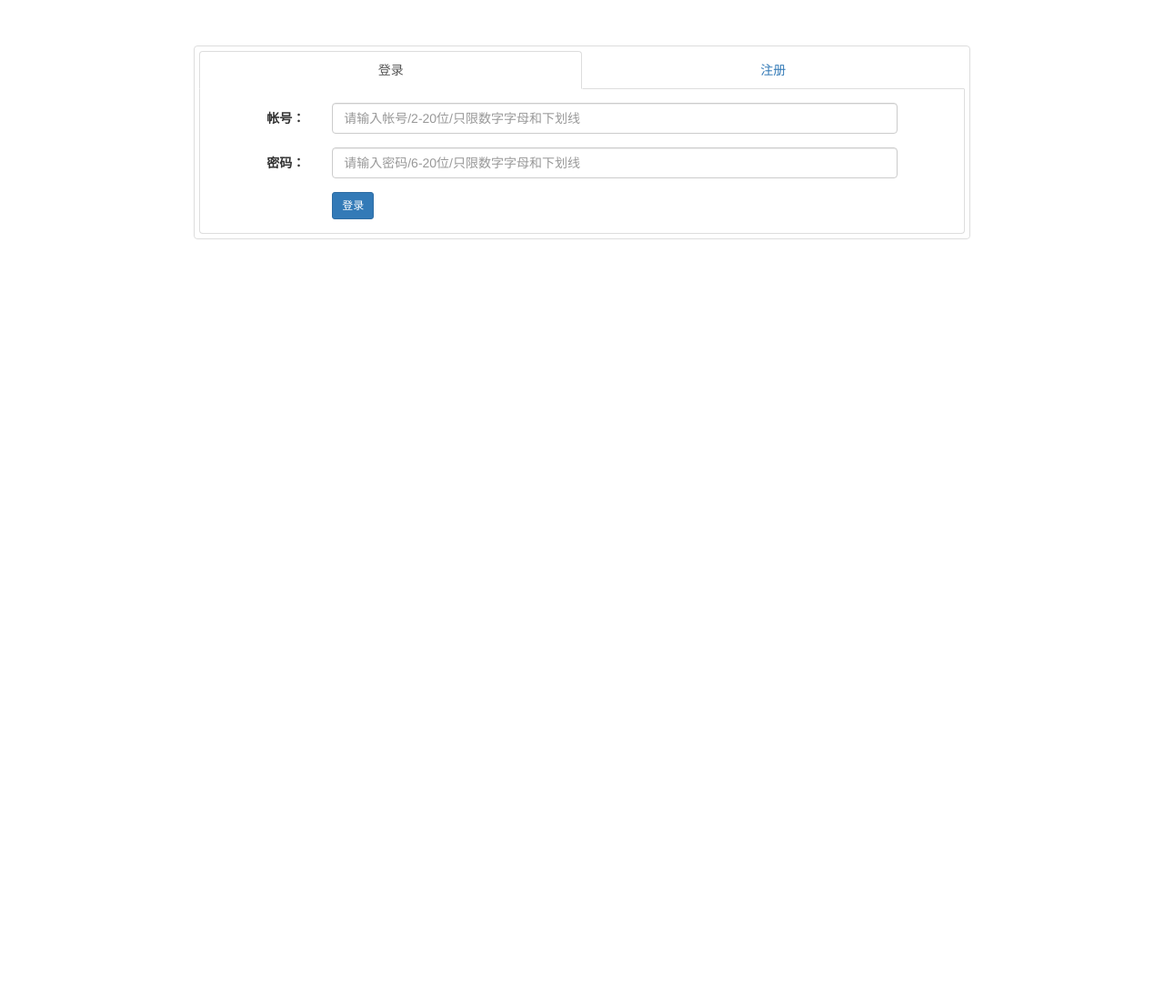
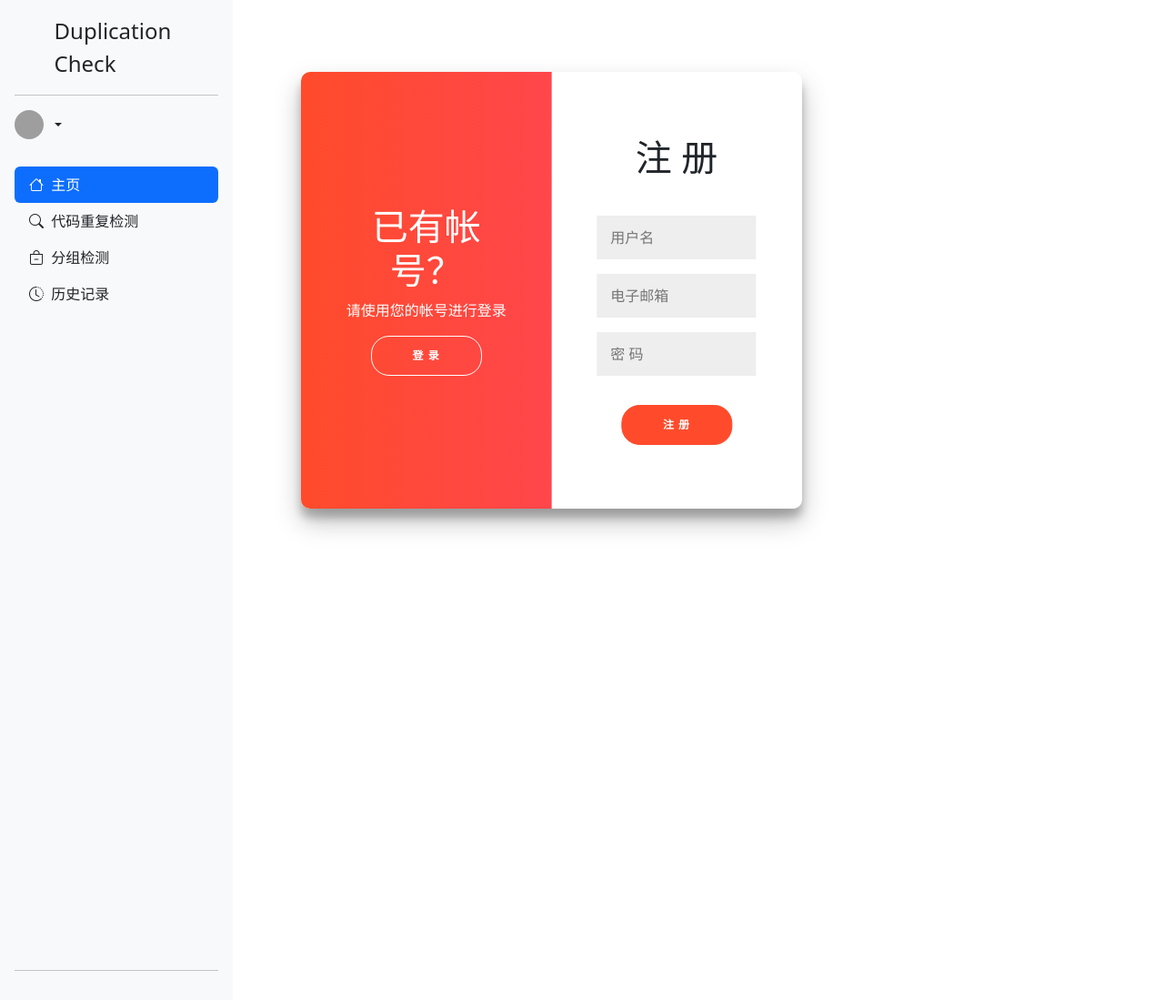
Before and after one commit to BuaaCzx/PythonSummer2024, a Django app: page /users/login/ in a window 1280 px wide. Shown: the whole page at 91% size. Run offline with Django 5.2, Linux system fonts and the light colour scheme; some libraries are stand-ins or nearby versions; grey boxes are pictures that could not be loaded.

Commit message:
login & history

```diff
--- a/static/js/sideBar.js
+++ b/static/js/sideBar.js
@@ -1,6 +1,7 @@
 export default {
     props: {
-        now: String
+        now: String,
+        username: String
     },
     template: `
         <div class="sidebar-container">
@@ -17,8 +18,8 @@ export default {
                     <div class="dropdown">
                         <a href="#" class="d-flex align-items-center link-dark text-decoration-none dropdown-toggle"
                            id="dropdownUser2" data-bs-toggle="dropdown" aria-expanded="false" style="margin-bottom: 30px;">
-                            <img src="https://github.com/mdo.png" alt="" width="32" height="32" class="rounded-circle me-2">
-                            <strong>mdo</strong>
+                            <img src="https://buaaczx.github.io/image/background.jpg" alt="" width="32" height="32" class="rounded-circle me-2">
+                            <strong>{{ username }}</strong>
                         </a>
                         <ul class="dropdown-menu text-small shadow" aria-labelledby="dropdownUser2">
                             <li><a class="dropdown-item" href="#">New project...</a></li>
@@ -27,7 +28,7 @@ export default {
                             <li>
                                 <hr class="dropdown-divider">
                             </li>
-                            <li><a class="dropdown-item" @click="logout">Sign out</a></li>
+                            <li><a class="dropdown-item" @click="logout">退出登录</a></li>
                         </ul>
                     </div>
                     <li v-for="item in navLinks" :key="item.id" class="nav-item">
@@ -75,14 +76,12 @@ export default {
     },
     methods: {
         logout() {
-            alert("logout at static");
             let that = this;
-            axios.get("/api/logout/", {
+            axios.get("/api/logout", {
                 params: {}
             }).then((response) => {
-                console.log(response.text);
-                if (data.status === 'success') {
-                    // 处理注销成功后的逻辑，例如重定向到登录页面
+                console.log(response);
+                if (response.status === 200 && response.data.logout === true) {
                     window.location.href = '/users/login/';
                 }
             }).catch((error) => {
--- a/users/static/css/style.css
+++ b/users/static/css/style.css
@@ -1,20 +1,213 @@
-body{
-    padding-top: 50px;
+/** {*/
+/*    box-sizing: border-box;*/
+/*}*/
+
+/*body {*/
+/*    font-family: 'Montserrat', sans-serif;*/
+/*    background: #f6f5f7;*/
+/*    display: flex;*/
+/*    flex-direction: column;*/
+/*    justify-content: center;*/
+/*    align-items: center;*/
+/*    height: 100vh;*/
+/*    margin: -20px 0 50px;*/
+/*}*/
+
+/*h1 {*/
+/*    font-weight: bold;*/
+/*    margin: 0;*/
+/*}*/
+
+/*p {*/
+/*    font-size: 14px;*/
+/*    line-height: 20px;*/
+/*    letter-spacing: .5px;*/
+/*    margin: 20px 0 30px;*/
+/*}*/
+
+/*span {*/
+/*    font-size: 12px;*/
+/*}*/
+
+.main > a {
+    color: #333;
+    font-size: 14px;
+    text-decoration: none;
+    margin: 15px 0;
 }
-.hidden-mz{
-    visibility: hidden;
+
+.main {
+    background: #fff;
+    border-radius: 10px;
+    box-shadow: 0 14px 28px rgba(0, 0, 0, .25), 0 10px 10px rgba(0, 0, 0, .22);
+    position: relative;
+    overflow: hidden;
+    /*min-width: 768px;*/
+    max-width: 100%;
+    min-height: 480px;
 }
-.visible-mz{
-    visibility: visible;
+
+.form-container form {
+    background: #fff;
+    display: flex;
+    flex-direction: column;
+    padding:  0 50px;
+    height: 100%;
+    justify-content: center;
+    align-items: center;
+    text-align: center;
 }
-.login{
+
+.social-container {
+    margin: 20px 0;
+}
+
+.social-container a {
     border: 1px solid #ddd;
-    padding: 5px;
-    border-radius: 4px;
+    border-radius: 50%;
+    display: inline-flex;
+    justify-content: center;
+    align-items: center;
+    margin: 0 5px;
+    height: 40px;
+    width: 40px;
 }
-.login>div{
-    border: solid #ddd;
-    border-width: 0 1px 1px 1px;
-    padding-top:15px ;
-    border-radius: 0 0 4px 4px;
+
+.social-container a:hover {
+    background-color: #eee;
 }
+
+.form-container input {
+    background: #eee;
+    border: none;
+    padding: 12px 15px;
+    margin: 8px 0;
+    width: 100%;
+    outline: none;
+}
+
+button {
+    border-radius: 20px;
+    border: 1px solid #ff4b2b;
+    background: #ff4b2b;
+    color: #fff;
+    font-size: 12px;
+    font-weight: bold;
+    padding: 12px 45px;
+    letter-spacing: 1px;
+    text-transform: uppercase;
+    transition: transform 80ms ease-in;
+    cursor: pointer;
+}
+
+button:active {
+    transform: scale(.95);
+}
+
+button:focus {
+    outline: none;
+}
+
+button.switcher {
+    background: transparent;
+    border-color: #fff;
+}
+
+.form-container {
+    position: absolute;
+    top: 0;
+    height: 100%;
+    transition: all .6s ease-in-out;
+}
+
+.sign-in-container {
+    left: 0;
+    width: 50%;
+    z-index: 2;
+}
+
+.sign-up-container {
+    left: 0;
+    width: 50%;
+    z-index: 1;
+    opacity: 0;
+}
+
+.overlay-container {
+    position: absolute;
+    top: 0;
+    left: 50%;
+    width: 50%;
+    height: 100%;
+    overflow: hidden;
+    transition: transform .6s ease-in-out;
+    z-index: 100;
+}
+
+.overlay {
+    background: #ff416c;
+    background: linear-gradient(to right, #ff4b2b, #ff416c) no-repeat 0 0 / cover;
+    color: #fff;
+    position: relative;
+    left: -100%;
+    height: 100%;
+    width: 200%;
+    transform: translateY(0);
+    transition: transform .6s ease-in-out;
+}
+
+.overlay-panel {
+    position: absolute;
+    top: 0;
+    display: flex;
+    flex-direction: column;
+    justify-content: center;
+    align-items: center;
+    padding: 0 40px;
+    height: 100%;
+    width: 50%;
+    text-align: center;
+    transform: translateY(0);
+    transition: transform .6s ease-in-out;
+}
+
+.overlay-right {
+    right: 0;
+    transform: translateY(0);
+}
+
+.overlay-left {
+    transform: translateY(-20%);
+}
+
+/* Move signin to right */
+.main.right-panel-active .sign-in-container {
+    transform: translateY(100%);
+}
+
+/* Move overlay to left */
+.main.right-panel-active .overlay-container {
+    transform: translateX(-100%);
+}
+
+/* Bring signup over signin */
+.main.right-panel-active .sign-up-container {
+    transform: translateX(100%);
+    opacity: 1;
+    z-index: 5;
+}
+
+/* Move overlay back to right */
+.main.right-panel-active .overlay {
+    transform: translateX(50%);
+}
+
+/* Bring back the text to center */
+.main.right-panel-active .overlay-left {
+    transform: translateY(0);
+}
+
+/* Same effect for right */
+.main.right-panel-active .overlay-right {
+    transform: translateY(20%);
+}
--- a/users/static/js/login.js
+++ b/users/static/js/login.js
@@ -4,29 +4,29 @@ const ICON_FEED_SUCCESS = 'has-success';
 const ICON_FEED_ERROR = 'has-error';
 
 //正则验证
-function checkByReg(str, reg){
+function checkByReg(str, reg) {
     let regExp = new RegExp(reg);
-    if(regExp.test(str)){
+    if (regExp.test(str)) {
         return true;
-    }else{
+    } else {
         return false;
     }
 }
 
 //验证目标
-function checkThis(domEle,reg){
+function checkThis(domEle, reg) {
     let thisVal = $(domEle).val();
-    if(checkByReg(thisVal, reg)){
+    if (checkByReg(thisVal, reg)) {
         changeToSuccess(domEle);
         return true;
-    }else{
+    } else {
         changeToError(domEle);
         return false;
     }
 }
 
 //显示正确
-function changeToSuccess(domEle){
+function changeToSuccess(domEle) {
     $(domEle).next().removeClass(ICON_ERROR);
     $(domEle).next().addClass(ICON_SUCCESS);
     $(domEle).next().parent().removeClass(ICON_FEED_ERROR);
@@ -34,7 +34,7 @@ function changeToSuccess(domEle){
 }
 
 //显示错误
-function changeToError(domEle){
+function changeToError(domEle) {
     $(domEle).next().removeClass(ICON_SUCCESS);
     $(domEle).next().addClass(ICON_ERROR);
     $(domEle).next().parent().removeClass(ICON_FEED_SUCCESS);
@@ -43,20 +43,22 @@ function changeToError(domEle){
 
 //添加事件监听
 //帐号
-document.getElementsByName('username')[0].addEventListener('blur', function(){
-    checkThis(this,'^[0-9a-zA-Z_]{2,20}$');
-});
-document.getElementsByName('username')[1].addEventListener('blur', function(){
-    checkThis(this,'^[0-9a-zA-Z_]{2,20}$');
-});
+function _ready() {
+    document.getElementsByName('username')[0].addEventListener('blur', function () {
+        checkThis(this, '^[0-9a-zA-Z_]{2,20}$');
+    });
+    document.getElementsByName('username')[1].addEventListener('blur', function () {
+        checkThis(this, '^[0-9a-zA-Z_]{2,20}$');
+    });
 //密码
-document.getElementsByName('password')[0].addEventListener('blur', function(){
-    checkThis(this,'^[0-9a-zA-Z!@#$%^&*(),.?":{}|<>_\\-]{6,20}$');
-});
-document.getElementsByName('password')[1].addEventListener('blur', function(){
-    checkThis(this,'^[0-9a-zA-Z!@#$%^&*(),.?":{}|<>_\\-]{6,20}$');
-});
+    document.getElementsByName('password')[0].addEventListener('blur', function () {
+        checkThis(this, '^[0-9a-zA-Z!@#$%^&*(),.?":{}|<>_\\-]{6,20}$');
+    });
+    document.getElementsByName('password')[1].addEventListener('blur', function () {
+        checkThis(this, '^[0-9a-zA-Z!@#$%^&*(),.?":{}|<>_\\-]{6,20}$');
+    });
 //邮箱
-document.getElementsByName('email')[0].addEventListener('blur', function(){
-    checkThis(this,'^[a-z0-9]+([._\\-]*[a-z0-9])*@([a-z0-9]+[-a-z0-9]*[a-z0-9]+.){1,63}[a-z0-9]+$');
-});
+    document.getElementsByName('email')[0].addEventListener('blur', function () {
+        checkThis(this, '^[a-z0-9]+([._\\-]*[a-z0-9])*@([a-z0-9]+[-a-z0-9]*[a-z0-9]+.){1,63}[a-z0-9]+$');
+    });
+}
--- a/users/templates/users/login.html
+++ b/users/templates/users/login.html
@@ -1,101 +1,131 @@
 <!DOCTYPE html>
-<html>
+<html lang="zh-CN">
 
 <head>
     <meta charset="utf-8">
-    <title>CodeChecker</title>
-    <!--Mazey's jQuery-->
-    <script language="javascript" type="text/javascript" src="//i.mazey.net/lib/jquery/2.1.1/jquery.min.js"></script>
-    <!--Mazey's Bootstrap-->
-    <link type="text/css" href="//i.mazey.net/lib/bootstrap/3.4.1/css/bootstrap.min.css" rel="stylesheet" />
-    <script language="javascript" type="text/javascript" src="//i.mazey.net/lib/bootstrap/3.4.1/js/bootstrap.min.js"></script>
-    <!--让IE使用最新的渲染模式，支持CSS3-->
+    <title>登录 & 注册</title>
     <meta http-equiv="X-UA-Compatible" content="IE-edge,chrome=1">
     <!--如果IE版本低于IE9，使浏览器支持HTML5和CSS3-->
     <!--[if lt IE 9]>
     <script src="//i.mazey.net/lib/html5shiv/3.7.3/html5shiv.min.js"></script>
     <script src="//i.mazey.net/lib/respond/1.4.2/respond.min.js"></script>
     <![endif]-->
+    <script src="https://cdn.jsdelivr.net/npm/axios/dist/axios.min.js"></script>
+    <link href="https://cdn.bootcdn.net/ajax/libs/twitter-bootstrap/5.2.3/css/bootstrap.min.css" rel="stylesheet">
+    <script src="https://cdn.bootcdn.net/ajax/libs/twitter-bootstrap/5.2.3/js/bootstrap.bundle.min.js"></script>
+    <script src="https://cdn.jsdelivr.net/npm/jquery@3.6.3/dist/jquery.min.js"
+            integrity="sha256-pvPw+upLPUjgMXY0G+8O0xUf+/Im1MZjXxxgOcBQBXU=" crossorigin="anonymous"></script>
+    <link rel="stylesheet" href="https://cdn.jsdelivr.net/npm/bootstrap-icons@1.11.3/font/bootstrap-icons.min.css">
+    <script type="importmap">
+        {
+            "imports": {
+                "vue": "https://unpkg.com/vue@3.4.29/dist/vue.esm-browser.js",
+                "axios": "https://cdn.jsdelivr.net/npm/axios@1.1.2/dist/axios.min.js"
+            },
+            "scopes": {}
+        }
+    </script>
     <link rel="stylesheet" href="../../static/css/style.css" />
 </head>
 
 <body>
-    <div class="container-fluid">
+<script type="module">
+    import {createApp} from 'vue';
+    import sideBar from "../../static/js/sideBar.js";
+
+    const app = createApp({
+        components: {
+            sideBar
+        },
+        data(){
+            return {
+                now:'主页',
+                right_active:true
+            }
+        },
+        methods:{
+            btnRegisterClick: function () {
+                this.right_active = true;
+            },
+            btnLoginClick:function () {
+                this.right_active = false;
+            }
+        },
+        ready(){
+            _ready();
+
+        },
+        template:`
+<div class='d-flex flex-row' style="margin-left: clamp(200px, 20vw, 20vw); padding: 15px;">
+    <side-bar :now='now'></side-bar>
+    <div class="container mt-3">
         <div class="row">
-            <div class="col-sm-8 col-sm-offset-2 login">
-                <!--代码部分-->
-                <ul class="nav nav-tabs nav-justified">
-                    <li class="active" role="presentation"><a href="#login" data-toggle="tab">登录</a></li>
-                    <li role="presentation"><a href="#signup" data-toggle="tab">注册</a></li>
-                </ul>
-                <!--标签页内容部分-->
-                <div class="tab-content">
-                    <div class="tab-pane fade in active" id="login" role="tabpanel">
-                        <form class="form-horizontal" method="post">
-                            {% csrf_token %}
-                            <div class="form-group">
-                                <!--样式control-label使内容居右-->
-                                <label for="login-username" class="col-sm-2 control-label">帐号：</label>
-                                <div class="col-sm-9 has-feedback">
-                                    <input type="text" class="form-control" id="login-username" name="username"
-                                        placeholder="请输入帐号/2-20位/只限数字字母和下划线" />
-                                    <span class="glyphicon form-control-feedback" aria-hidden="true"></span>
-                                </div>
-                            </div>
-                            <div class="form-group">
-                                <label for="login-password" class="col-sm-2 control-label">密码：</label>
-                                <div class="col-sm-9 has-feedback">
-                                    <input type="password" class="form-control" id="login-password" name="password"
-                                        placeholder="请输入密码/6-20位/只限数字字母和下划线" />
-                                    <span class="glyphicon form-control-feedback" aria-hidden="true"></span>
-                                </div>
-                            </div>
-                            <div class="form-group">
-                                <div class="col-sm-9 col-sm-offset-2">
-                                    <button type="submit" class="btn btn-primary btn-sm">登录</button>
-                                </div>
-                            </div>
+
+            <div class="col-8 p-5">
+                <div :class="['main',right_active && 'right-panel-active']" id="main">
+                    <div class="form-container sign-up-container">
+                        <form action="/users/login/" method="POST">
+                        {% csrf_token %}
+                            <h1>注 册</h1>
+                            <br>
+<!--                            <div class="social-container">-->
+<!--                                <a href="" class="social"><i class="fab fa-facebook-f"></i></a>-->
+<!--                                <a href="" class="social"><i class="fab fa-google-plus-g"></i></a>-->
+<!--                                <a href="" class="social"><i class="fab fa-linkedin-in"></i></a>-->
+<!--                            </div>-->
+<!--                            <span>或使用邮箱注册</span>-->
+                            <input type="text" name="username" placeholder="用户名">
+                            <input type="email" name="email" placeholder="电子邮箱">
+                            <input type="password" name="password" placeholder="密 码">
+                            <br>
+                            <button id="register" type="submit">注 册</button>
                         </form>
                     </div>
-                    <div class="tab-pane fade" id="signup" role="tabpanel">
-                        <form class="form-horizontal" method="post">
-                            {% csrf_token %}
-                            <div class="form-group">
-                                <!--样式control-label使内容居右-->
-                                <label for="signup-username" class="col-sm-2 control-label">帐号：</label>
-                                <div class="col-sm-9 has-feedback">
-                                    <input type="text" class="form-control" id="signup-username" name="username"
-                                        placeholder="请输入帐号/2-20位/只限数字字母和下划线" />
-                                    <span class="glyphicon form-control-feedback" aria-hidden="true"></span>
-                                </div>
-                            </div>
-                            <div class="form-group">
-                                <label for="signup-password" class="col-sm-2 control-label">密码：</label>
-                                <div class="col-sm-9 has-feedback">
-                                    <input type="password" class="form-control" id="signup-password" name="password"
-                                        placeholder="请输入密码/6-20位(支持特殊字符)" />
-                                    <span class="glyphicon form-control-feedback" aria-hidden="true"></span>
-                                </div>
-                            </div>
-                            <div class="form-group">
-                                <label for="signup-email" class="col-sm-2 control-label">邮箱：</label>
-                                <div class="col-sm-9 has-feedback">
-                                    <input type="email" class="form-control" id="signup-email" name="email"
-                                        placeholder="请输入邮箱" />
-                                    <span class="glyphicon form-control-feedback" aria-hidden="true"></span>
-                                </div>
-                            </div>
-                            <div class="form-group">
-                                <div class="col-sm-9 col-sm-offset-2">
-                                    <button type="submit" class="btn btn-primary btn-sm">注册</button>
-                                </div>
-                            </div>
+                    <div class="form-container sign-in-container">
+                        <form action="/users/login/" method="POST">
+                        {% csrf_token %}
+                            <h1>登 录</h1>
+                            <br>
+<!--                            <div class="social-container">-->
+<!--                                <a href="" class="social"><i class="fab fa-facebook-f"></i></a>-->
+<!--                                <a href="" class="social"><i class="fab fa-google-plus-g"></i></a>-->
+<!--                                <a href="" class="social"><i class="fab fa-linkedin-in"></i></a>-->
+<!--                            </div>-->
+<!--                            <span>或使用您的帐号</span>-->
+                            <input type="text" name="username" placeholder="用户名">
+                            <input type="password" name="password" placeholder="密 码">
+                            <a href="#" style="text-decoration:none">忘记密码？</a>
+                            <br>
+                            <button id="login">登 录</button>
                         </form>
                     </div>
+                    <div class="overlay-container">
+                        <div class="overlay">
+                            <div class="overlay-panel overlay-left">
+                                <h1>已有帐号？</h1>
+                                <p>请使用您的帐号进行登录</p>
+                                <button class="switcher" id="btnLogin" @click="btnLoginClick()">登 录</button>
+                            </div>
+                            <div class="overlay-panel overlay-right">
+                                <h1>没有帐号？</h1>
+                                <p>立即注册加入我们，和我们一起开始旅程吧</p>
+                                <button class="switcher" id="btnRegister" @click="btnRegisterClick()">注 册</button>
+                            </div>
+                        </div>
+                    </div>
                 </div>
+
             </div>
+
         </div>
     </div>
+</div>
+
+        `
+    });
+    app.mount("#app");
+</script>
+    <div id="app" class="container-fluid"></div>
 </body>
 
 </html>
```
Also changed, not shown: templates/history.html (+4 -3 lines), users/static/js/sideBar.js (+88 -88 lines), changelog.md.
